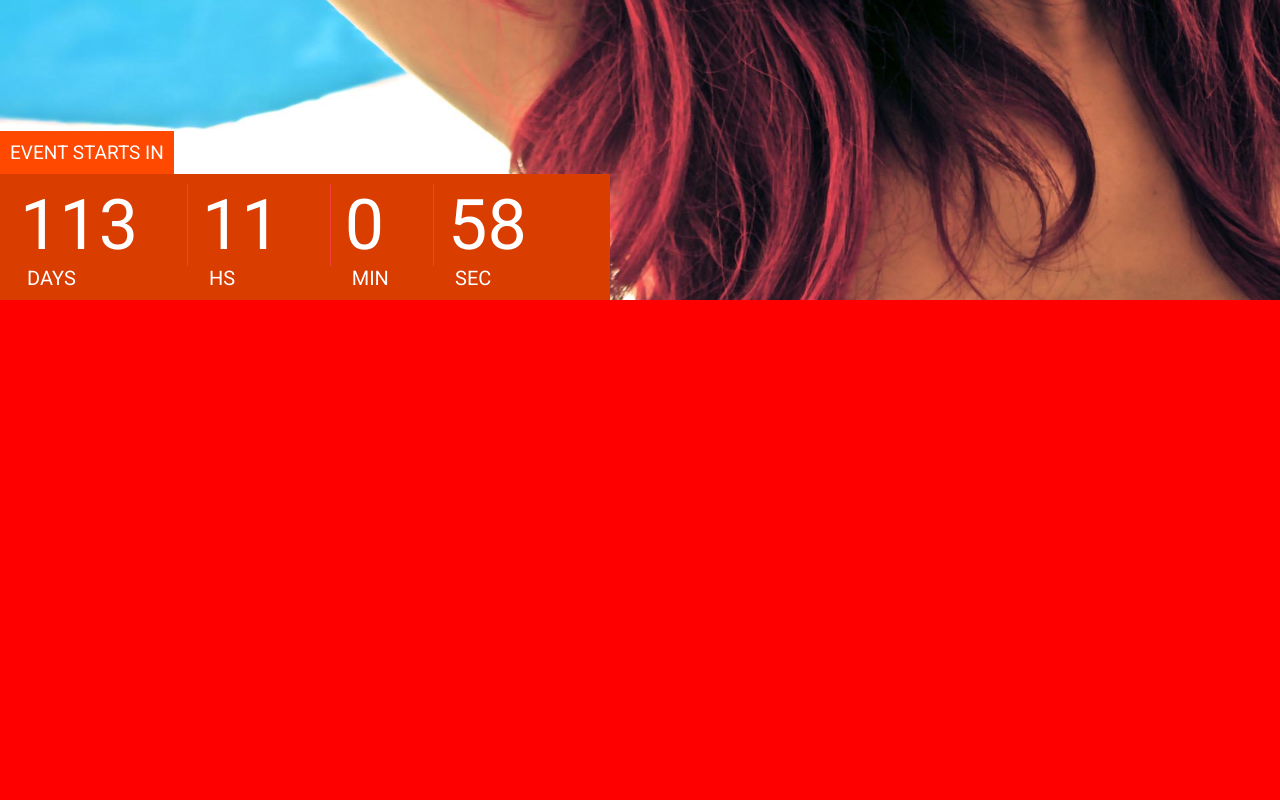
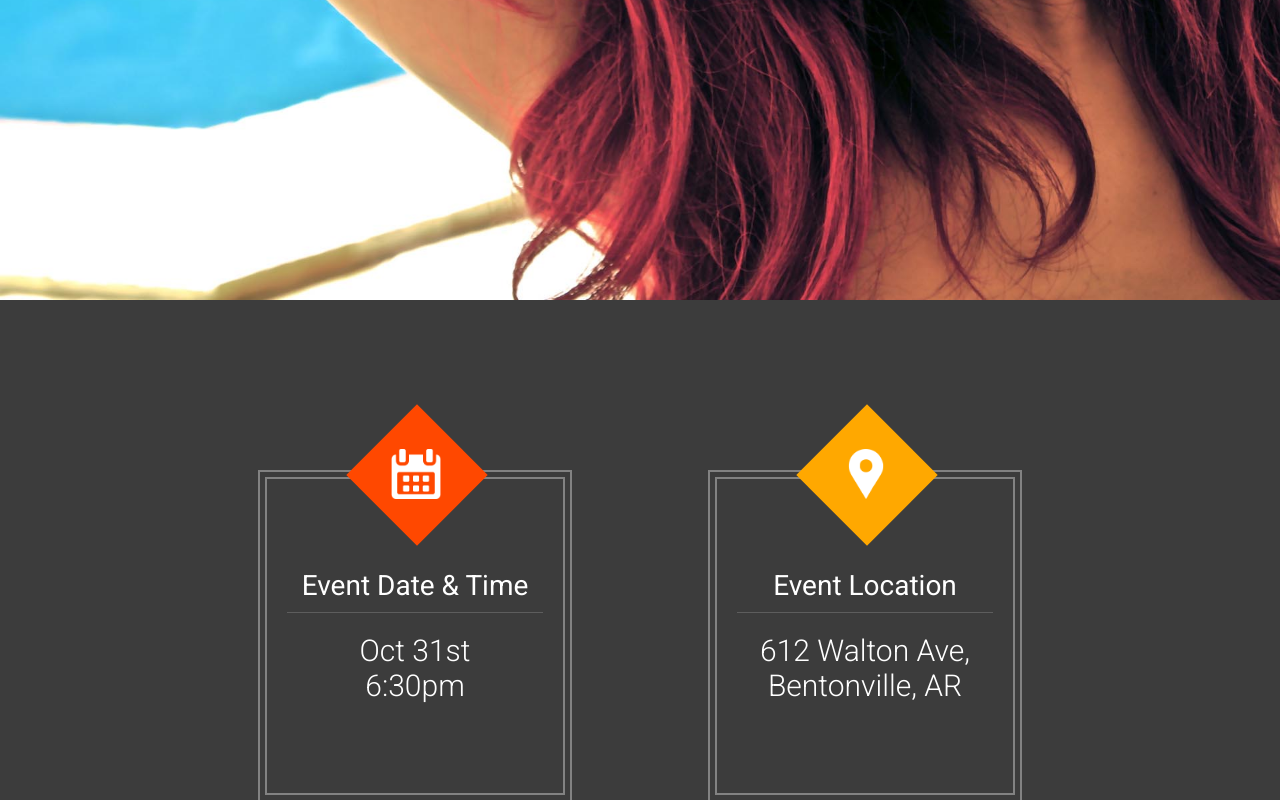
Before and after one commit to ryan258/venue, a React (Create React App) app: page / in a window 1280 px wide. Shown: the part 500-1300 px from the top of the page. Built offline with nearby package versions, Linux system fonts and the light colour scheme.

Commit message:
Develop <VenueInfo />

```diff
--- a/src/App.js
+++ b/src/App.js
@@ -1,5 +1,6 @@
 import Header from './components/Header/Header'
 import Featured from './components/Featured/'
+import VenueInfo from './components/VenueInfo'
 import Footer from './components/Footer/Footer'
 
 import './resources/styles.css'
@@ -10,6 +11,7 @@
       <Header />
       <>
         <Featured />
+        <VenueInfo />
       </>
       <div style={{ backgroundColor: 'red', height: '800px' }}></div>
       <div style={{ backgroundColor: 'blue', height: '800px' }}></div>
--- a/src/components/Featured/index.js
+++ b/src/components/Featured/index.js
@@ -10,7 +10,7 @@
       <div className="artist_name">
         <div className="wrapper">Ariana Grande</div>
       </div>
-      <TimeUntil />
+      {/* <TimeUntil /> */}
     </div>
   )
 }
--- a/src/components/Header/Header.js
+++ b/src/components/Header/Header.js
@@ -13,7 +13,7 @@
   }
 
   const handleScroll = () => {
-    console.log(window.scrollY)
+    // console.log(window.scrollY)
 
     if (window.scrollY > 0) {
       setHeaderShow(true)
--- /dev/null
+++ b/src/components/VenueInfo/index.js
@@ -0,0 +1,56 @@
+import React from 'react'
+import { Zoom } from 'react-awesome-reveal'
+
+import icon_calendar from '../../resources/images/icons/calendar.png'
+import icon_location from '../../resources/images/icons/location.png'
+
+const VenueInfo = () => {
+  return (
+    <div className="bck_black">
+      <div className="center_wrapper">
+        <div className="vn_wrapper">
+          <Zoom className="vn_item" triggerOnce>
+            <div>
+              <div className="vn_outer">
+                <div className="vn_inner">
+                  <div className="vn_icon_square bck_red"></div>
+                  <div
+                    className="vn_icon"
+                    style={{
+                      background: `url(${icon_calendar})`
+                    }}
+                  ></div>
+                  <div className="vn_title">Event Date & Time</div>
+                  <div className="vn_desc">
+                    Oct 31st
+                    <br />
+                    6:30pm
+                  </div>
+                </div>
+              </div>
+            </div>
+          </Zoom>
+          <Zoom className="vn_item" triggerOnce delay={500}>
+            <div>
+              <div className="vn_outer">
+                <div className="vn_inner">
+                  <div className="vn_icon_square bck_yellow"></div>
+                  <div
+                    className="vn_icon"
+                    style={{
+                      background: `url(${icon_location})`
+                    }}
+                  ></div>
+                  <div className="vn_title">Event Location</div>
+                  <div className="vn_desc">612 Walton Ave, Bentonville, AR</div>
+                </div>
+              </div>
+            </div>
+          </Zoom>
+        </div>
+      </div>
+    </div>
+  )
+}
+
+export default VenueInfo
```
